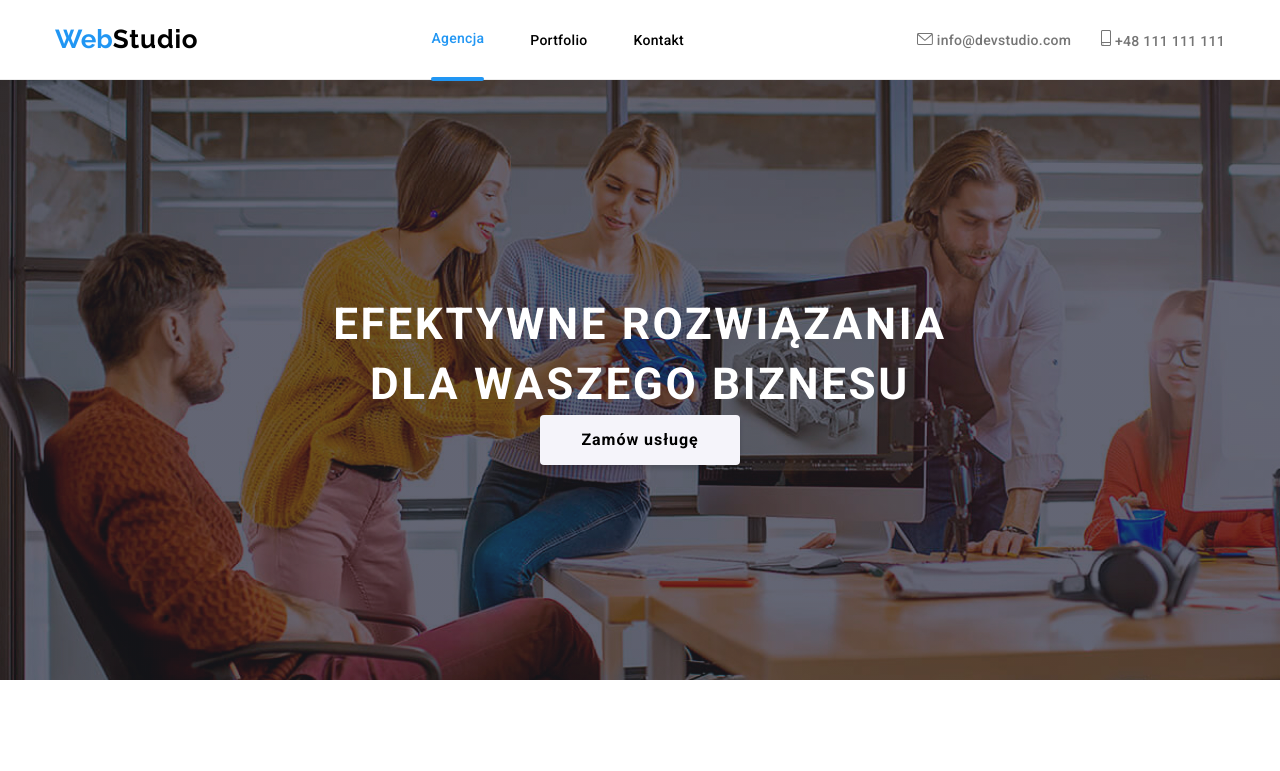
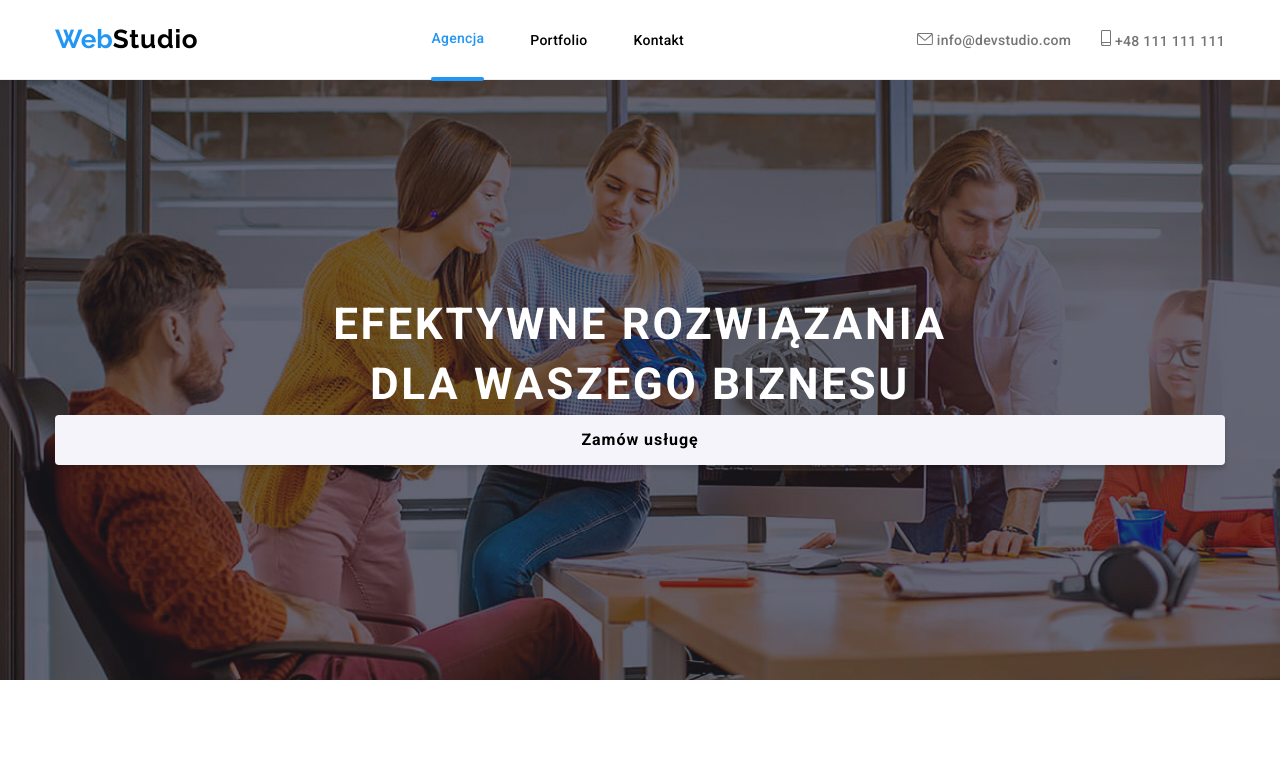
Before and after one commit to Piotr-Wesolowski/goit-markup-hw-05, a plain HTML site: page index.html in a window 1280 px wide. Shown: the top 771 px of the page. Drawn offline with nearby package versions, Linux system fonts and the light colour scheme.

Commit message:
correction done

```diff
--- a/css/style.css
+++ b/css/style.css
@@ -304,7 +304,7 @@ body {
   justify-content: center;
   align-items: center;
   display: flex;
-  width: 200px;
+  width: 100%;
   height: 50px;
   border: 0;
   background: var(--second-white);
```
